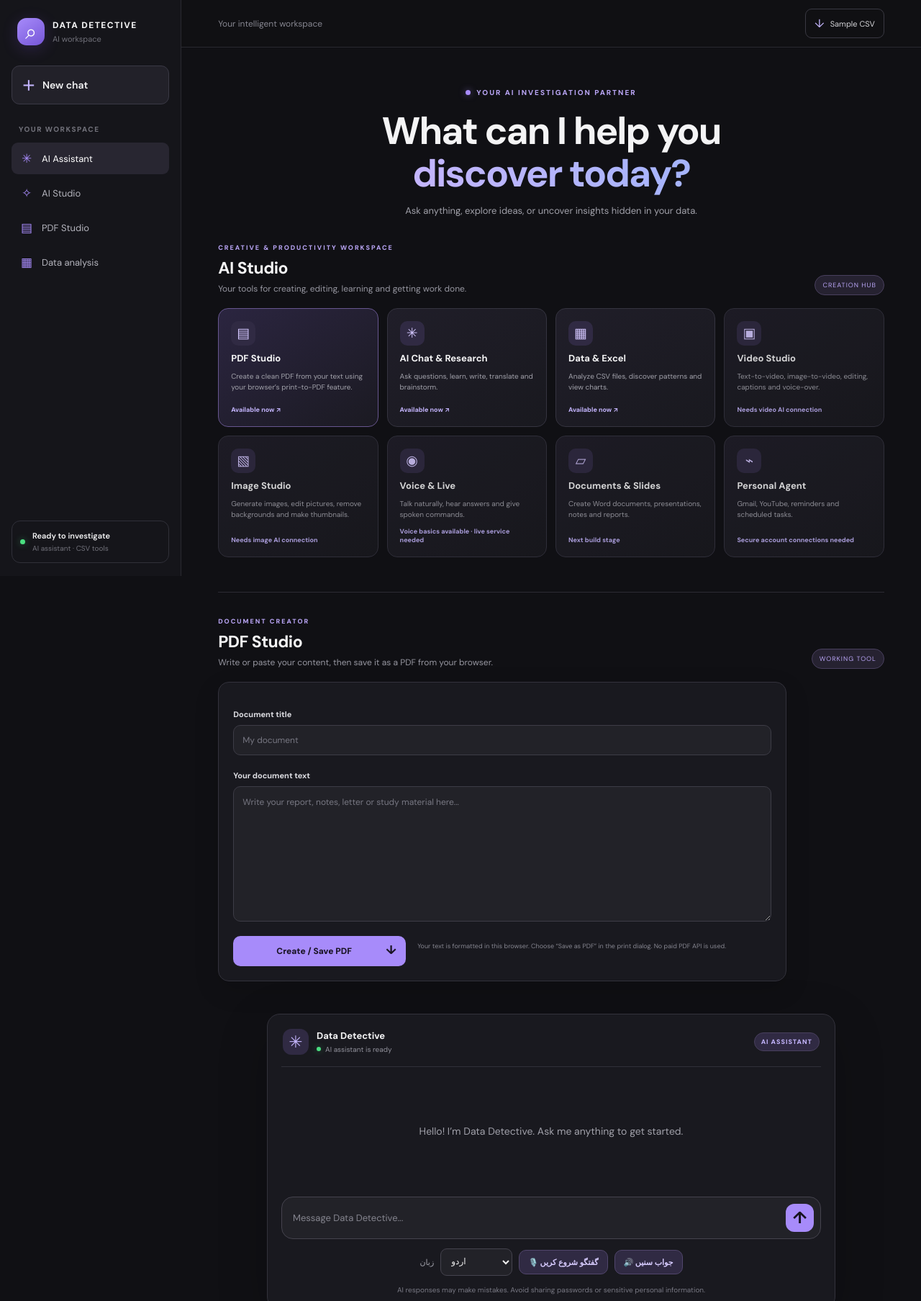
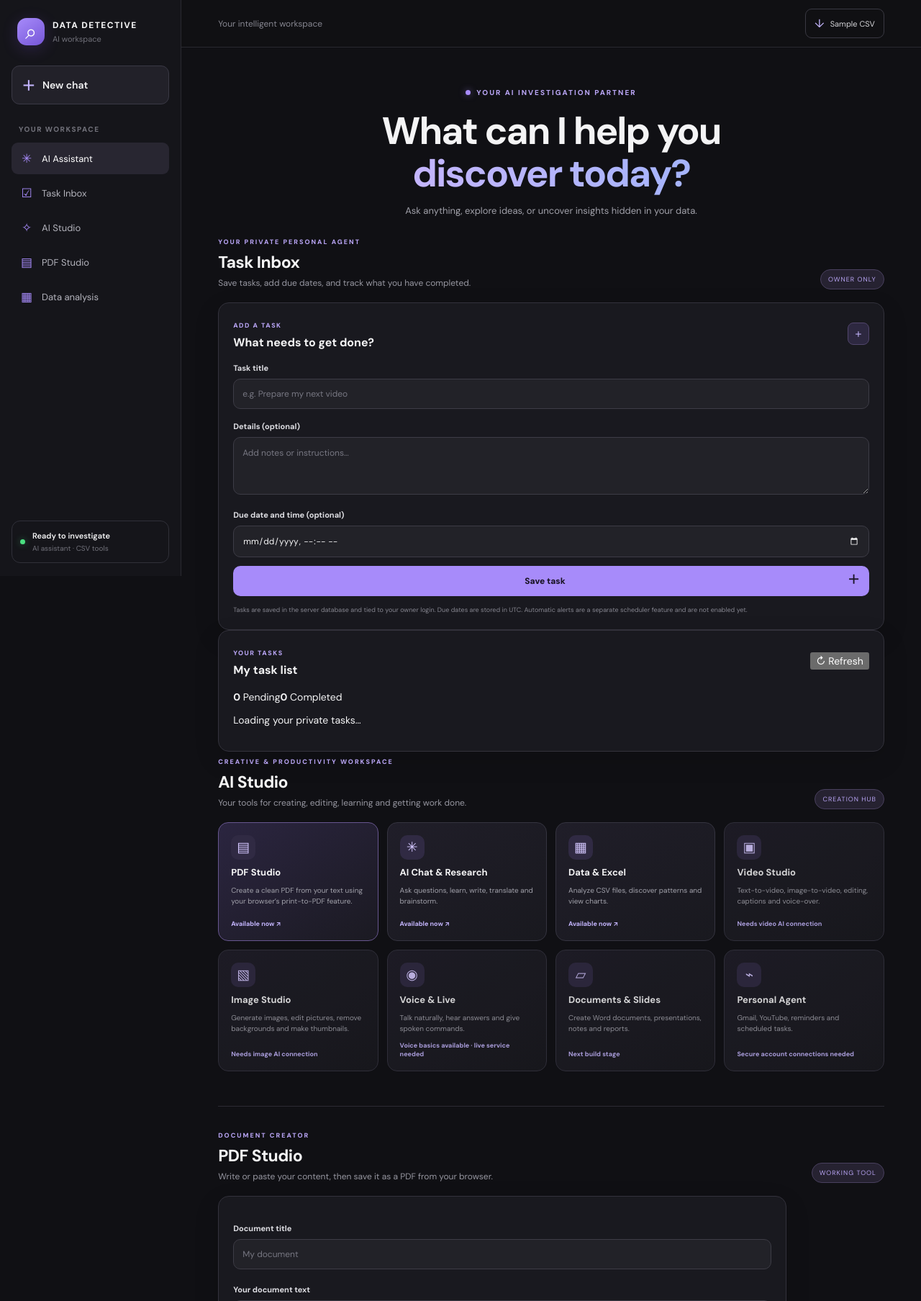
Before and after one commit to editmaster121472-create/data-detective, a Python web app: template templates/index.html in a window 1280 px wide. Shown: the top 1807 px of the page at 72% size. Run offline with Jinja, Linux system fonts and the light colour scheme; the template is opened without the code that fills it, so the values that code supplies are empty.

Commit message:
Add private Task Inbox interface

```diff
--- a/templates/index.html
+++ b/templates/index.html
@@ -8,6 +8,7 @@
 <link rel="preconnect" href="https://fonts.googleapis.com">
 <link rel="preconnect" href="https://fonts.gstatic.com" crossorigin>
 <link href="https://fonts.googleapis.com/css2?family=DM+Sans:wght@400;500;600;700;800&display=swap" rel="stylesheet">
+<meta name="dd-task-csrf" content="{{ task_csrf|default('') }}">
 <link rel="stylesheet" href="/static/style.css">
 </head>
 <body>
@@ -17,6 +18,7 @@
   <button id="clearChat" class="new-chat" type="button"><span>＋</span> New chat</button>
   <div class="side-label">YOUR WORKSPACE</div>
   <a class="side-link active" href="#assistant"><span>✳</span> AI Assistant</a>
+  <a class="side-link" href="#task-inbox"><span>☑</span> Task Inbox</a>
   <a class="side-link" href="#ai-studio"><span>✧</span> AI Studio</a>
   <a class="side-link" href="#pdf-studio"><span>▤</span> PDF Studio</a>
   <a class="side-link" href="#data-workspace"><span>▦</span> Data analysis</a>
@@ -35,6 +37,32 @@
   <div class="eyebrow"><span class="eyebrow-dot"></span> YOUR AI INVESTIGATION PARTNER</div>
   <h1>What can I help you<br><span>discover today?</span></h1>
   <p>Ask anything, explore ideas, or uncover insights hidden in your data.</p>
+</section>
+
+<section class="task-inbox" id="task-inbox">
+  <div class="section-heading">
+    <div><div class="eyebrow">YOUR PRIVATE PERSONAL AGENT</div><h2>Task Inbox</h2><p>Save tasks, add due dates, and track what you have completed.</p></div>
+    <span class="step-chip">OWNER ONLY</span>
+  </div>
+  <div class="task-layout">
+    <form id="taskForm" class="panel task-form">
+      <div class="panel-title"><div><small>ADD A TASK</small><h3>What needs to get done?</h3></div><span class="file-icon">＋</span></div>
+      <label class="field-label" for="taskTitle">Task title</label>
+      <input id="taskTitle" maxlength="160" required placeholder="e.g. Prepare my next video">
+      <label class="field-label" for="taskDescription">Details (optional)</label>
+      <textarea id="taskDescription" rows="3" maxlength="2000" placeholder="Add notes or instructions…"></textarea>
+      <label class="field-label" for="taskDue">Due date and time (optional)</label>
+      <input id="taskDue" type="datetime-local">
+      <button id="saveTask" class="analyze-button" type="submit">Save task <span>＋</span></button>
+      <p class="privacy">Tasks are saved in the server database and tied to your owner login. Due dates are stored in UTC. Automatic alerts are a separate scheduler feature and are not enabled yet.</p>
+    </form>
+    <div class="panel task-list-panel">
+      <div class="panel-title"><div><small>YOUR TASKS</small><h3>My task list</h3></div><button id="refreshTasks" class="task-refresh" type="button">↻ Refresh</button></div>
+      <div class="task-counts"><span><b id="pendingCount">0</b> Pending</span><span><b id="completedCount">0</b> Completed</span></div>
+      <p id="taskMessage" class="task-message" role="status">Loading your private tasks…</p>
+      <div id="taskList" class="task-list"></div>
+    </div>
+  </div>
 </section>
 
 <section class="studio-section" id="ai-studio">
```
